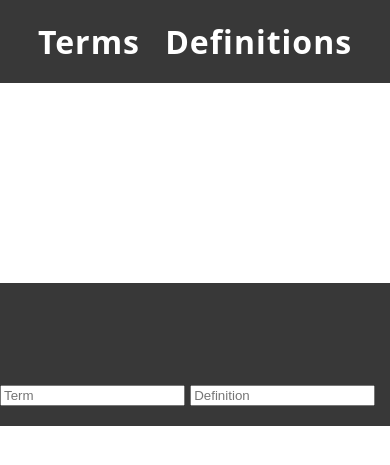
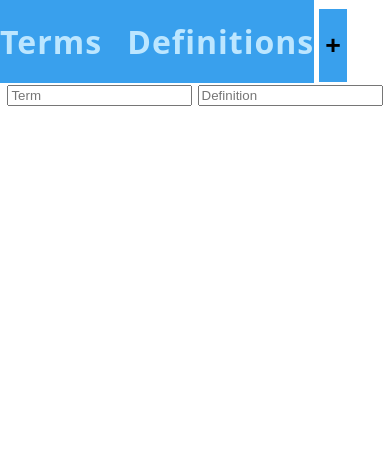
Before and after one commit to iidodson/SE-321-Group-Project-3, a PHP site: page /Terms_Page.html in a window 390 px wide. Shown: the top 465 px of the page. Run offline with PHP 8.4, Linux system fonts and the light colour scheme.

Commit message:
more fiddling with format

```diff
--- a/Terms_Page.html
+++ b/Terms_Page.html
@@ -15,6 +15,10 @@
 		</div>
 	</div>
 
+	<div class="new_set">
+		<button><h1>+</h1></button>
+	</div>
+
 	<div class="content">
 		<div class="termDiv">
 			<input class="termText" type="text" name="termText" placeholder="Term"></input>
--- a/css/default.css
+++ b/css/default.css
@@ -22,7 +22,6 @@
 
 
 
-  /*************************Terms_Style******************/
   .container {
     width: 100%;
     height: 300px;
@@ -77,14 +76,24 @@
   }
 
 
+
+  /*************************Terms_Style******************/
   .header{
 	margin:auto;
-	background-color: rgba(0, 0, 0, 0.78);
-	color: white;
+	background-color: #39A0ED;
+	color: #bce6ff;
+	display:inline-block;
 	text-align:center;
 	padding-top:20px;
 	padding-bottom:20px;
 }
+.new_set{
+	display:inline-block;
+	background-color: #39A0ED;
+	padding-top:20px;
+	padding-bottom:20px;
+}
+
 .terms{
 	display:inline-block;
 }
@@ -95,10 +104,8 @@
 
 .content{
 	margin:auto;
-	margin-top:200px;
-	background-color: rgba(0, 0, 0, 0.78);
+	text-align:center;
 	color: white;
-	padding-top:100px;
 	padding-bottom:20px;
 }
 .termDiv{
```
Also changed, not shown: Editing_Terms_Page.html (added, +8 -0 lines).
